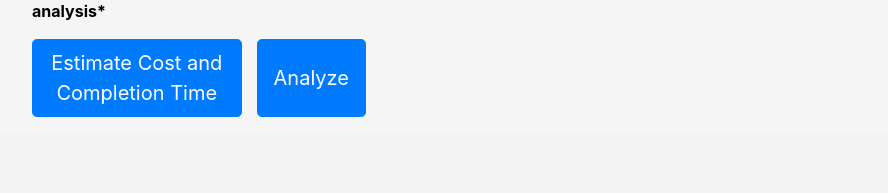
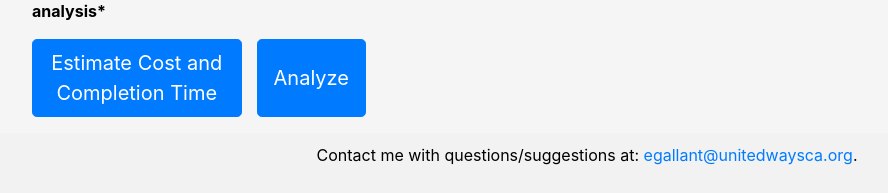
Before and after one commit to evangallant/gptsurveyanalysis, a Flask app: page / in a window 1280 px wide. Shown: the part 830-1023 px from the top of the page, without its empty margins (53-941 px from the left). Before the commit the page ends 947 px from the top, so only its background shows below. Run offline with Flask 3, Linux system fonts and the light colour scheme; some libraries are stand-ins or nearby versions.

Commit message:
Fully functional.

```diff
--- a/templates/index.html
+++ b/templates/index.html
@@ -43,6 +43,12 @@
 
   .estimates {
     color:rgb(255, 0, 0)
+  }
+
+  footer {
+    background-color: #f2f2f2;
+    padding: 10px;
+    text-align: center;
   }
 </style>
 {% endblock %}
@@ -138,4 +144,7 @@
     </div>
   </div>
 </div>
+<footer>
+  <p>Contact me with questions/suggestions at: <a href="mailto:egallant@unitedwaysca.org">egallant@unitedwaysca.org</a>.</p>
+</footer>
 {% endblock %}
```
